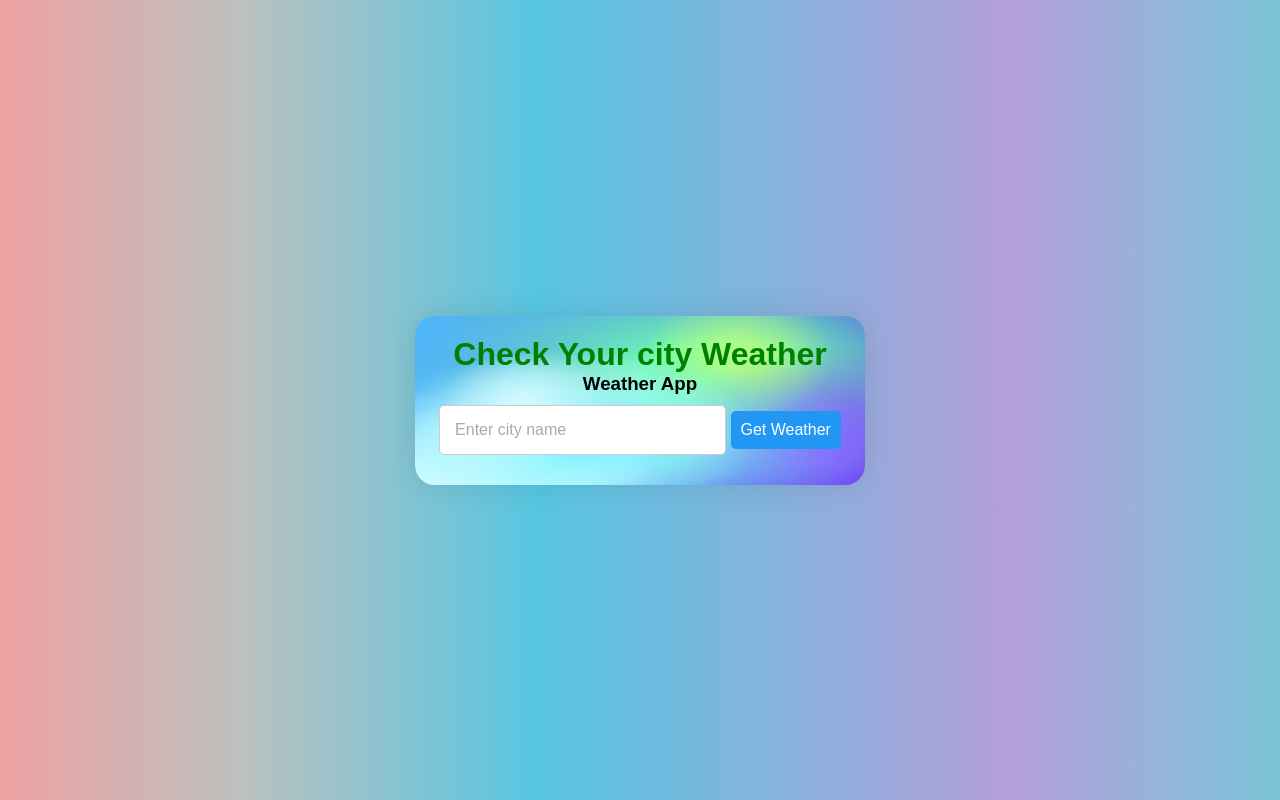
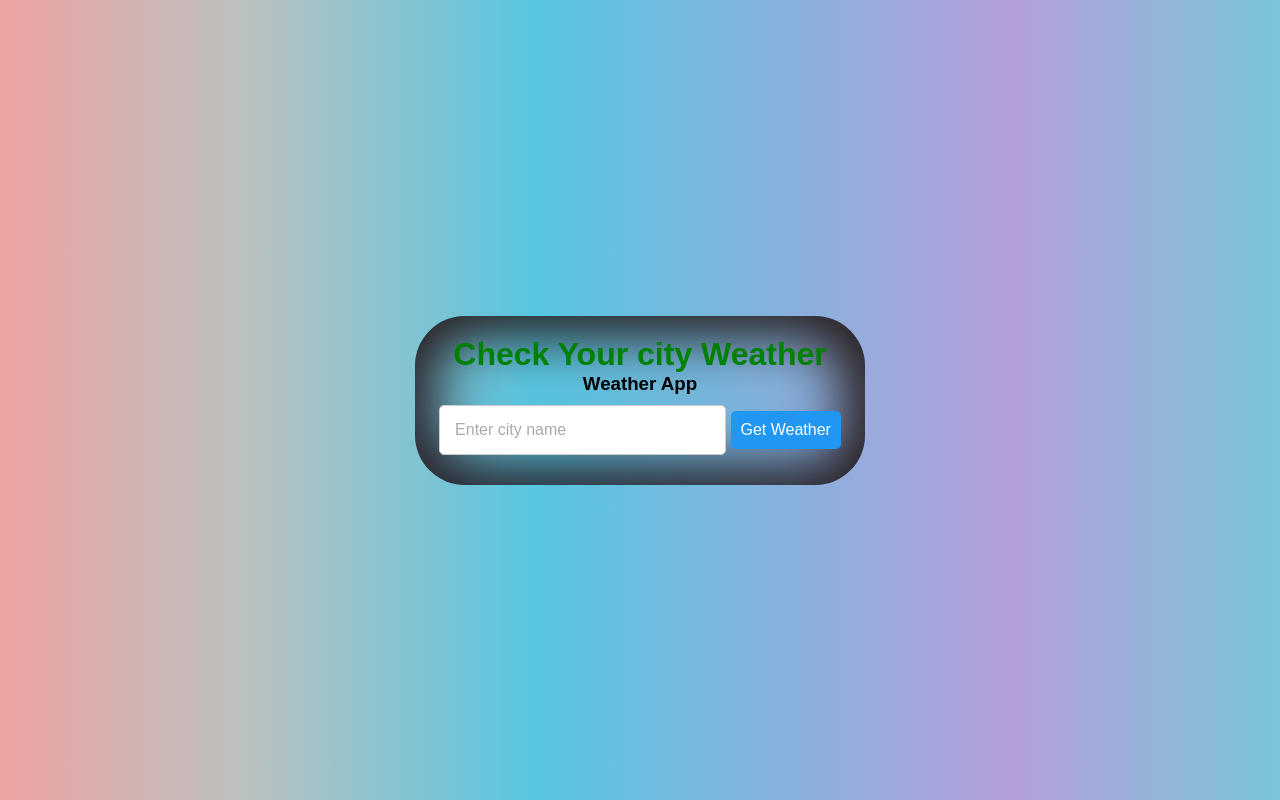
Before and after one commit to PatellAbhishekk/weather, a plain HTML site: page index.html in a window 1280 px wide. Drawn offline with nearby package versions, Linux system fonts and the light colour scheme; no server answers; a web font is replaced by a local one.

Commit message:
add neumorphism ui

```diff
--- a/style.css
+++ b/style.css
@@ -32,24 +32,12 @@ body {
   background-size: 100% 100%;
   background-position: 0px 0px, 0px 0px, 0px 0px, 0px 0px, 0px 0px, 0px 0px,
     0px 0px, 0px 0px, 0px 0px, 0px 0px, 0px 0px;
-  background-image: radial-gradient(
-      18% 28% at 24% 50%,
-      #cefaffff 7%,
-      #073aff00 100%
-    ),
-    radial-gradient(18% 28% at 18% 71%, #ffffff59 6%, #073aff00 100%),
-    radial-gradient(70% 53% at 36% 76%, #73f2ffff 0%, #073aff00 100%),
-    radial-gradient(42% 53% at 15% 94%, #ffffffff 7%, #073aff00 100%),
-    radial-gradient(42% 53% at 34% 72%, #ffffffff 7%, #073aff00 100%),
-    radial-gradient(18% 28% at 35% 87%, #ffffffff 7%, #073aff00 100%),
-    radial-gradient(31% 43% at 7% 98%, #ffffffff 24%, #073aff00 100%),
-    radial-gradient(21% 37% at 72% 23%, #d3ff6d9c 24%, #073aff00 100%),
-    radial-gradient(35% 56% at 91% 74%, #8a4ffff5 9%, #073aff00 100%),
-    radial-gradient(74% 86% at 67% 38%, #6dffaef5 24%, #073aff00 100%),
-    linear-gradient(125deg, #4eb5ffff 1%, #4c00fcff 100%);
-  border-radius: 20px;
+    border-radius: 50px;
+    /* background: #e0e0e0; */
+    box-shadow: inset -20px 20px 60px #282222,
+                inset 20px -20px 60px #292732;
   padding: 20px;
-  box-shadow: 0 0 30px rgba(0, 0, 0, 0.1);
+  /* box-shadow: 0 0 30px rgba(0, 0, 0, 0.1); */
   transition: transform 0.3s ease-in-out;
   width: 450px;
   text-align: center;
```
